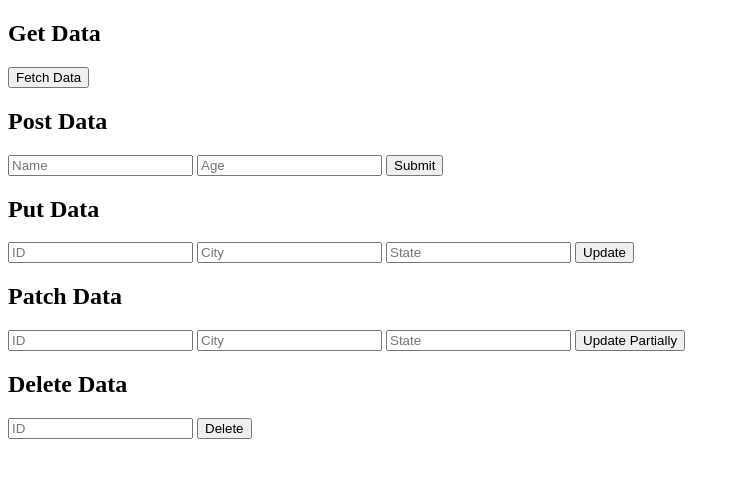
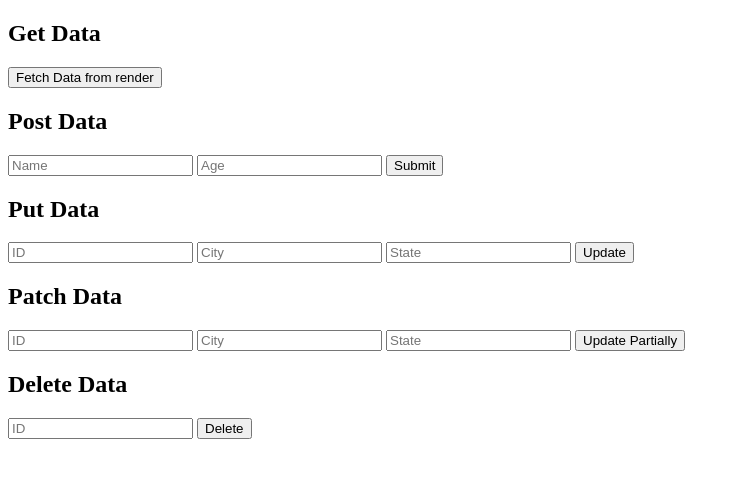
Before and after one commit to saiteja-yernagula/render, a website: page index.html in a window 1280 px wide. Shown: the whole page, without its empty margins (0-740 px from the left). Drawn offline with Linux system fonts and the light colour scheme.

Commit message:
Update index.html

```diff
--- a/index.html
+++ b/index.html
@@ -7,7 +7,7 @@
 </head>
 <body>
     <h2>Get Data</h2>
-    <button onclick="getdata()">Fetch Data</button>
+    <button onclick="getdata()">Fetch   Data from render</button>
     <pre id="output"></pre>
 
     <h2>Post Data</h2>
```
